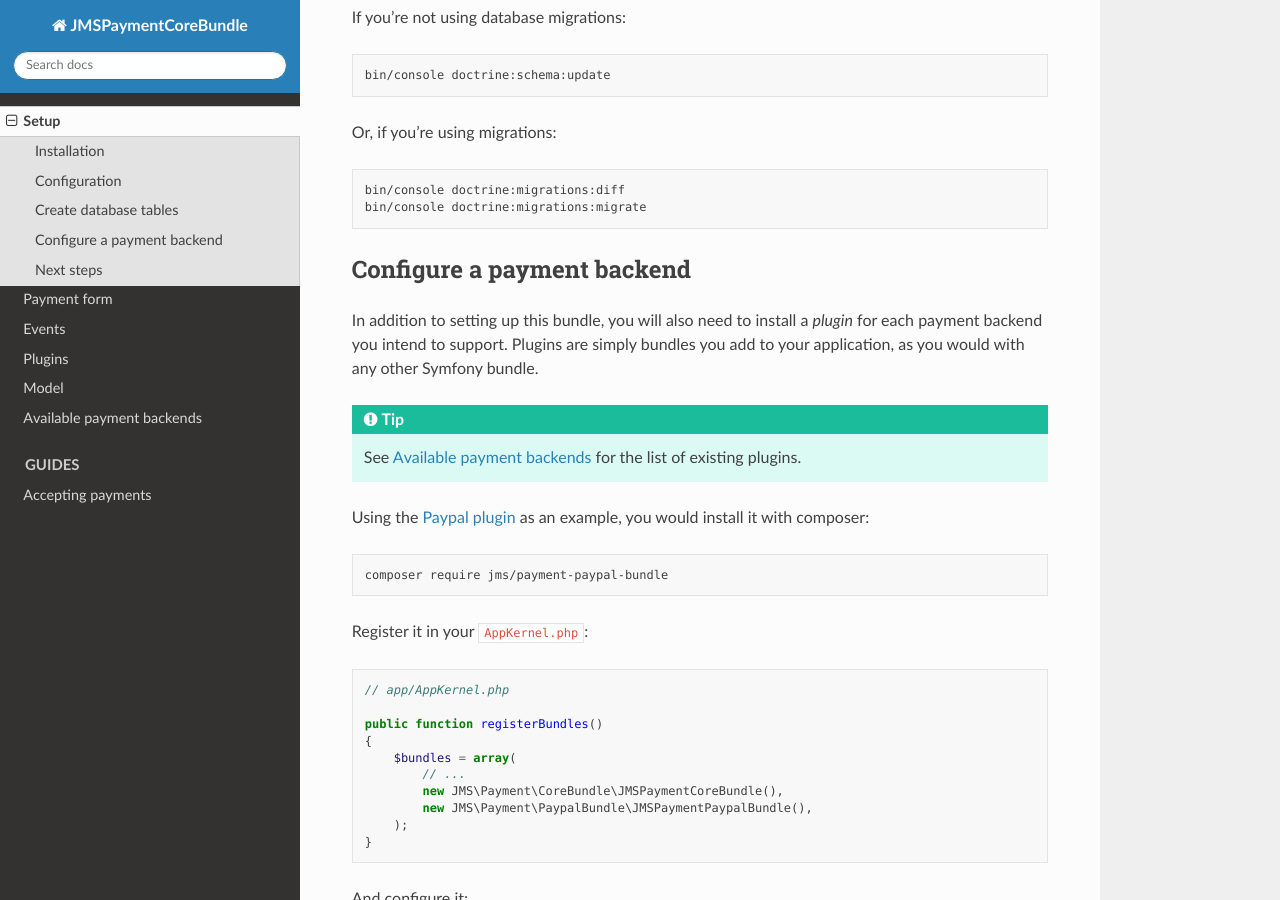
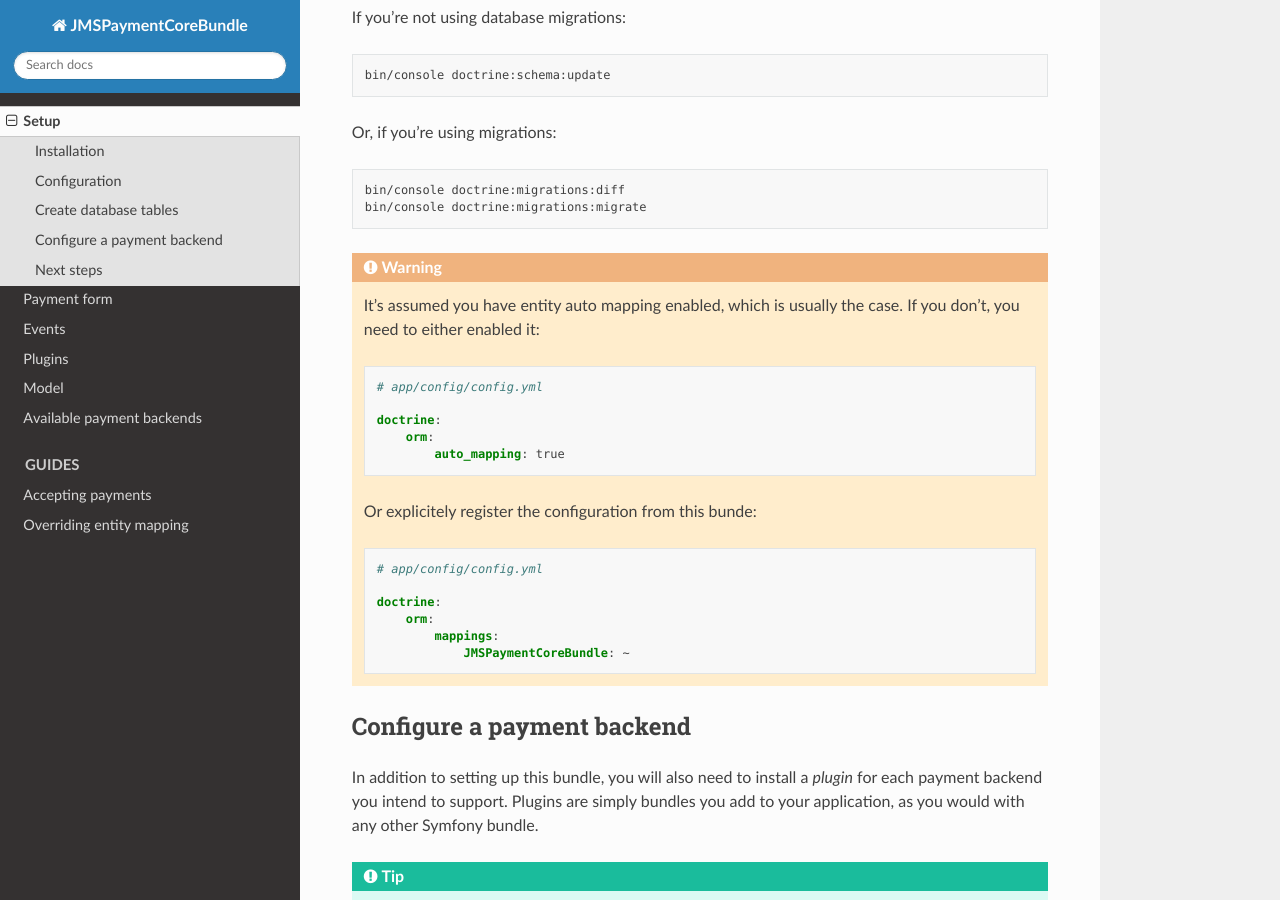
Before and after one commit to schmittjoh/JMSPaymentCoreBundle, a Sphinx documentation site: the page built from Resources/doc/setup.rst, in a window 1280 px wide and 900 px high, scrolled down 1228 px. Built offline with Sphinx 7.4.7 and the Read the Docs theme 2.0.0, drawn with Linux system fonts in a browser that asks for light colours.

Commit message:
Document how to override entity mapping (#193)

```diff
--- a/Resources/doc/guides/accepting_payments.rst
+++ b/Resources/doc/guides/accepting_payments.rst
@@ -79,7 +79,9 @@
 
 .. warning ::
 
-    Note the *precision* and *scale* in the ``$amount`` column definition, which are set to 10 and 5 respectively. This means that the greatest amount you will be able to accept is 99999.99999.
+    Note that the ``precision`` and ``scale`` in the ``$amount`` column definition are set to ``10`` and ``5``, respectively. This is consistent with the mapping this bundle uses internally and means that the greatest amount you will be able to accept is ``99999.99999``.
+
+    See the :doc:`overriding_entity_mapping` guide for instructions on how to override this limit.
 
 Before proceeding, make sure you update your database schema, in order to create the ``orders`` table:
 
--- a/Resources/doc/setup.rst
+++ b/Resources/doc/setup.rst
@@ -71,6 +71,29 @@
     bin/console doctrine:migrations:diff
     bin/console doctrine:migrations:migrate
 
+.. warning ::
+
+    It's assumed you have entity auto mapping enabled, which is usually the case. If you don't, you need to either enabled it:
+
+    .. code-block :: yaml
+
+        # app/config/config.yml
+
+        doctrine:
+            orm:
+                auto_mapping: true
+
+    Or explicitely register the configuration from this bunde:
+
+    .. code-block :: yaml
+
+        # app/config/config.yml
+
+        doctrine:
+            orm:
+                mappings:
+                    JMSPaymentCoreBundle: ~
+
 .. _setup-configure-plugin:
 
 Configure a payment backend
```
Also changed, not shown: Resources/doc/guides/overriding_entity_mapping.rst (added, +77 -0 lines), 5 other files.
